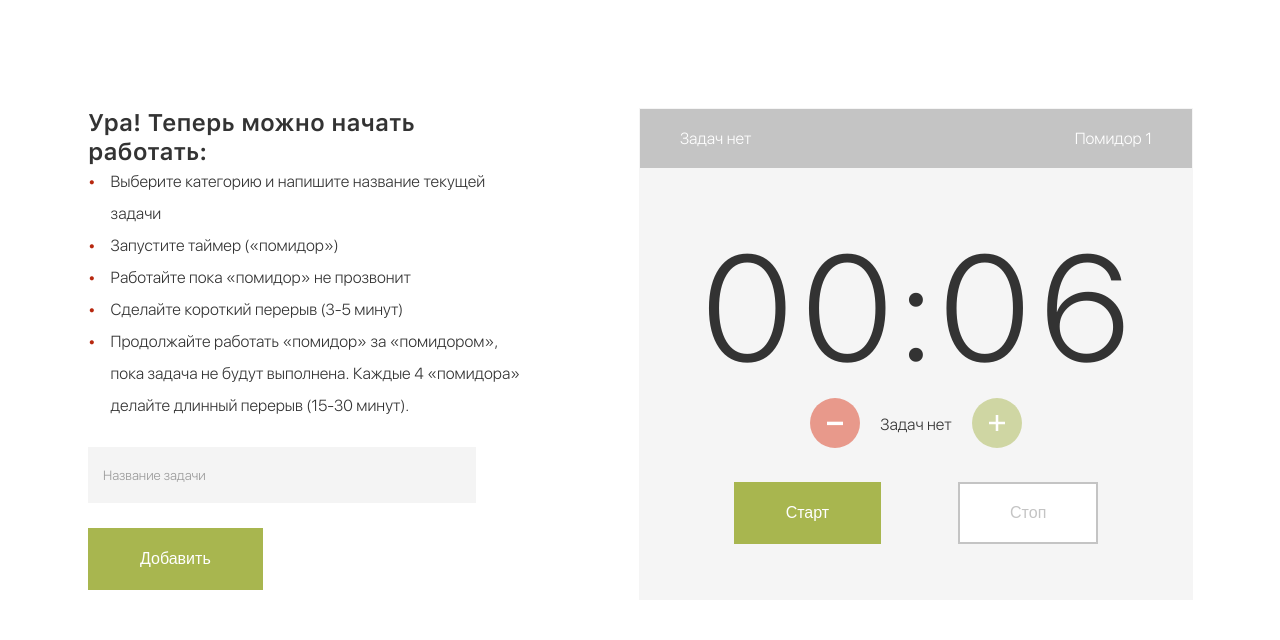
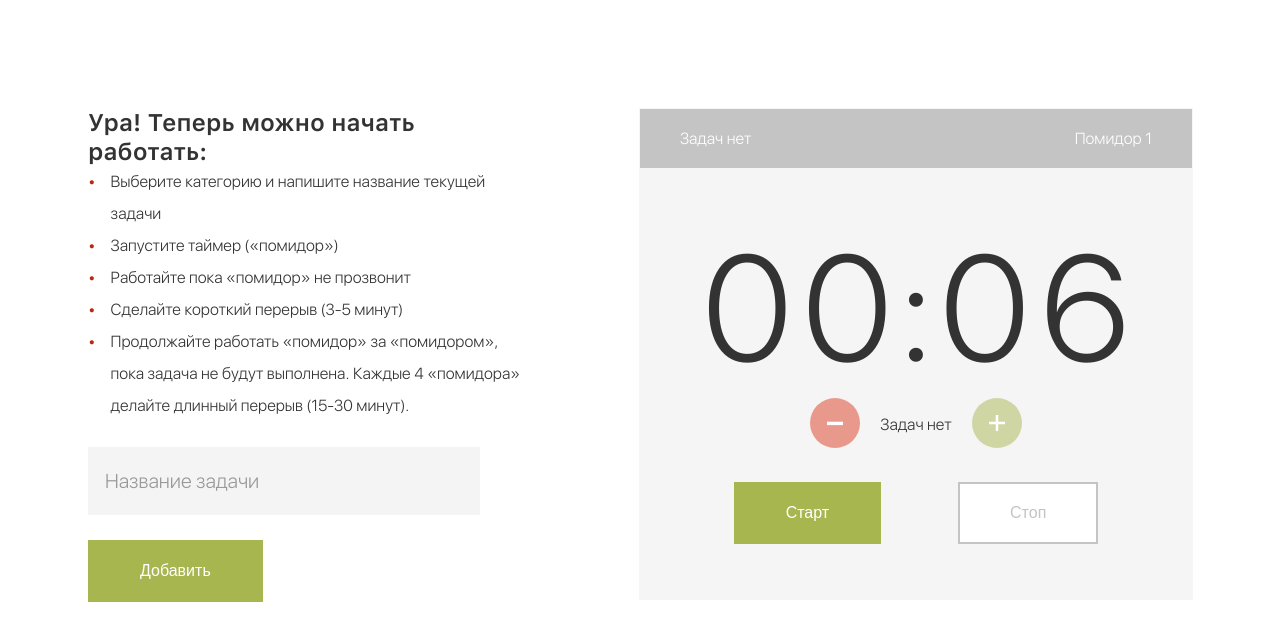
Before and after one commit to Ramramramzes/pomodoro_timer, a React (Vite) app: page / in a window 1280 px wide. Shown: the top 640 px of the page. Built offline with nearby package versions, Linux system fonts and the light colour scheme.

Commit message:
edit item animation

```diff
--- a/src/General/TaskInput/TaskInput.tsx
+++ b/src/General/TaskInput/TaskInput.tsx
@@ -27,17 +27,18 @@ export function TaskInput() {
     dispatch(redTask({prev: prev, new: taskInput}))
     dispatch(change(''))
     dispatch(change_active())
+
   }
 
   return (
     <div className={styles.input_block}>
       <form onSubmit={(e) => e.preventDefault()}>
-        <input  className={styles.input}
+        <input  className={!activeChange.value ? styles.input : styles.input + ' greenBorder btn-animation'}
                 onChange={changeHandler}
                 value={taskInput}
                 placeholder={taskInput ? '' : 'Название задачи'}
                 type="text" />
-        {activeChange.value ? <input type="submit" value='Применить' className={styles.btn + ' green_btn'} onClick={redTaskHandler}></input> : <input type="submit" value='Добавить' className={styles.btn + ' green_btn'} disabled={taskInput ? false : true} onClick={addTaskHandler}></input>}
+        {activeChange.value ? <input type="submit" value='Применить' className={styles.btn + ' green_btn'} onClick={redTaskHandler}></input> : <input type="submit" value='Добавить' className={styles.btn + ' green_btn btn-animation'} disabled={taskInput ? false : true} onClick={addTaskHandler}></input>}
       </form>
     </div>
   );
--- a/src/General/TaskInput/taskinput.module.css
+++ b/src/General/TaskInput/taskinput.module.css
@@ -10,6 +10,8 @@
   background-color: #F4F4F4;
   border: none;
   font-family: 'SFUI_reg';
+  font-size: 20px;
+  border: 2px solid transparent;
 }
 
 .input::placeholder{
--- a/src/index.css
+++ b/src/index.css
@@ -119,6 +119,10 @@ h1,h2,h3,p{
   animation: fadeInOut 0.5s ease-in-out;
 }
 
+.btn-animation-sec {
+  animation: fadeInOut 0.5s ease-in-out;
+}
+
 .strike-animation {
   overflow: hidden;
   position: relative;
@@ -155,3 +159,7 @@ h1,h2,h3,p{
 .b{
   font-weight: bold;
 }
+
+.greenBorder{
+  border: 2px solid var(--app-green);
+}
```
